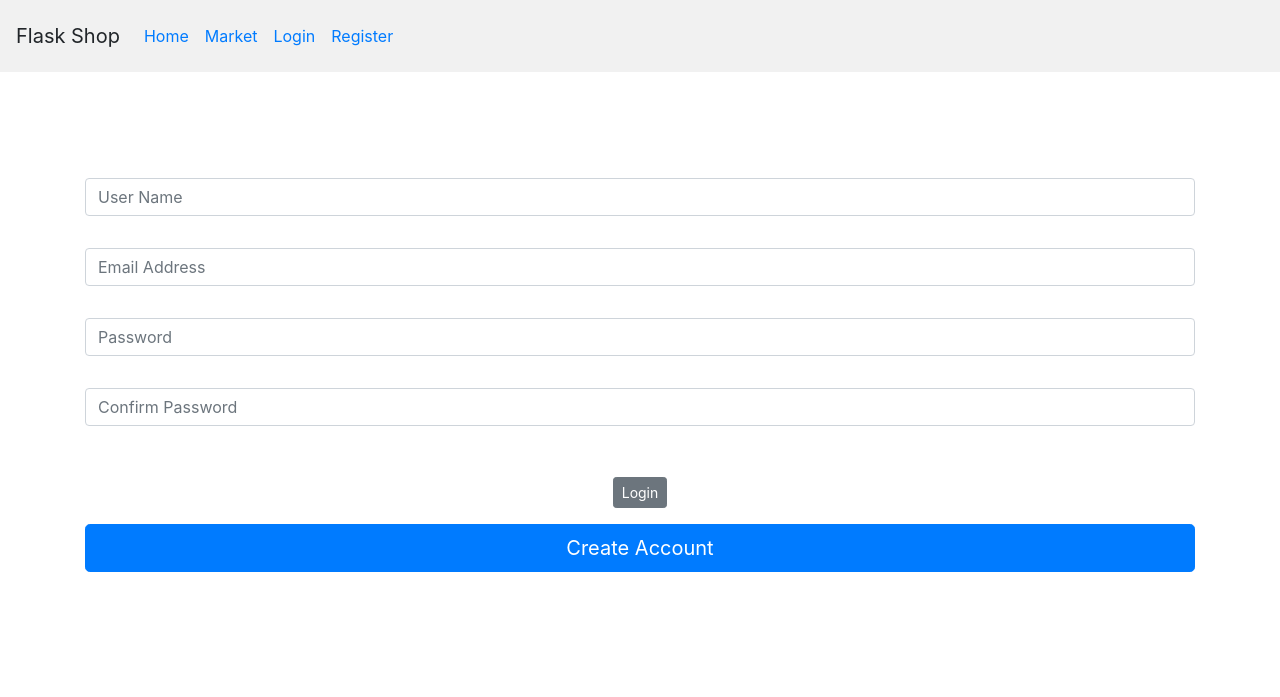
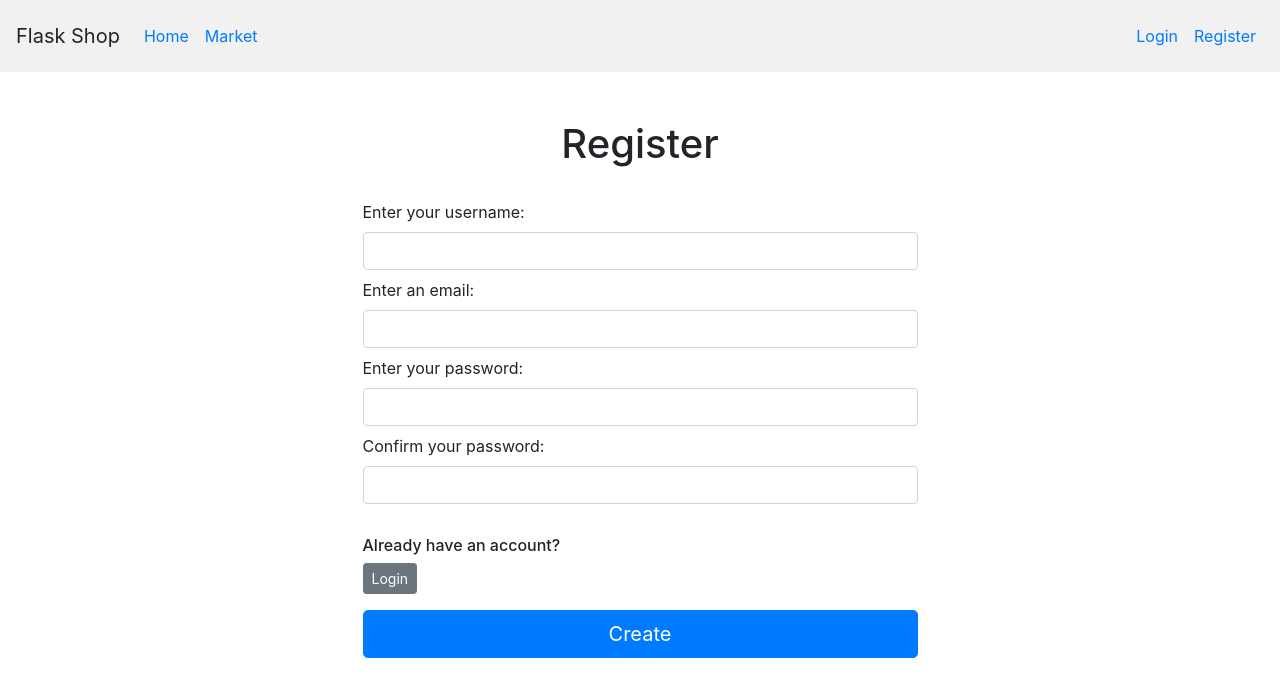
Before and after one commit to vonderklaas/flask-shopping, a Flask app: page /register in a window 1280 px wide. Shown: the top 697 px of the page. Run offline with Flask 2, Linux system fonts and the light colour scheme; some libraries are stand-ins or nearby versions.

Commit message:
More fixes

```diff
--- a/market/__init__.py
+++ b/market/__init__.py
@@ -6,9 +6,12 @@ from flask_login import LoginManager
 app = Flask(__name__)
 app.config['SQLALCHEMY_DATABASE_URI'] = 'sqlite:///market.db'
 app.config['SECRET_KEY'] = 'ec9439cfc6c796ae2029594d'
+
 db = SQLAlchemy(app)
 bcrypt = Bcrypt(app)
+
 login_manager = LoginManager(app)
 login_manager.login_view = "login_page"
 login_manager.login_message_category = "info"
+
 from market import routes
--- a/market/forms.py
+++ b/market/forms.py
@@ -3,32 +3,30 @@ from wtforms import StringField, PasswordField, SubmitField, HiddenField
 from wtforms.validators import Length, EqualTo, Email, DataRequired, ValidationError
 from market.models import User
 
-
 class RegisterForm(FlaskForm):
     def validate_username(self, username_to_check):
         user = User.query.filter_by(username=username_to_check.data).first()
         if user:
-            raise ValidationError('Username already exists! Please try a different username')
+            raise ValidationError('Username already exists! Try a different username')
 
     def validate_email_address(self, email_address_to_check):
         email_address = User.query.filter_by(email_address=email_address_to_check.data).first()
         if email_address:
-            raise ValidationError('Email Address already exists! Please try a different email address')
+            raise ValidationError('Email already exists! Try a different email address')
 
-    username = StringField(label='User Name:', validators=[Length(min=2, max=30), DataRequired()])
-    email_address = StringField(label='Email Address:', validators=[Email(), DataRequired()])
-    password1 = PasswordField(label='Password:', validators=[Length(min=6), DataRequired()])
-    password2 = PasswordField(label='Confirm Password:', validators=[EqualTo('password1'), DataRequired()])
-    submit = SubmitField(label='Create Account')
-
+    username = StringField(label='Enter your username:', validators=[Length(min=2, max=30), DataRequired()])
+    email_address = StringField(label='Enter an email:', validators=[Email(), DataRequired()])
+    password1 = PasswordField(label='Enter your password:', validators=[Length(min=6), DataRequired()])
+    password2 = PasswordField(label='Confirm your password:', validators=[EqualTo('password1'), DataRequired()])
+    submit = SubmitField(label='Create')
 
 class LoginForm(FlaskForm):
-    username = StringField(label='User Name:', validators=[DataRequired()])
-    password = PasswordField(label='Password:', validators=[DataRequired()])
-    submit = SubmitField(label='Sign in')
+    username = StringField(label='Enter your username:', validators=[DataRequired()])
+    password = PasswordField(label='Enter your password:', validators=[DataRequired()])
+    submit = SubmitField(label='Login')
 
 class PurchaseItemForm(FlaskForm):
-    submit = SubmitField(label='Purchase Item!')
+    submit = SubmitField(label='Purchase')
 
 class SellItemForm(FlaskForm):
-    submit = SubmitField(label='Sell Item!')
+    submit = SubmitField(label='Sell')
--- a/market/templates/base.html
+++ b/market/templates/base.html
@@ -13,7 +13,7 @@
     <nav class="navbar navbar-expand-md p-3" style="background-color: #f1f1f1">
       <span class="navbar-brand">Flask Shop</span>
       <div class="collapse navbar-collapse" id="navbarNav">
-        <ul class="navbar-nav me-auto mb-2 mb-lg-0">
+        <ul class="navbar-nav">
             <li class="nav-item active">
                 <a class="nav-link" href="{{ url_for('home_page') }}">Home</a>
             </li>
@@ -22,7 +22,7 @@
             </li>
         </ul>
         {% if current_user.is_authenticated %}
-            <ul class="navbar-nav">
+            <ul class="navbar-nav ml-auto">
                 <li class="nav-item d-flex" style="align-items: center">
                     <span>Coins:</span>
                     <a class="nav-link" style="color: rgb(3, 175, 3); font-weight: bold">
@@ -38,7 +38,7 @@
                 </li>
             </ul>
         {% else %}
-            <ul class="navbar-nav">
+            <ul class="navbar-nav ml-auto">
                 <li class="nav-item">
                     <a class="nav-link" href="{{ url_for('login_page') }}">Login</a>
                 </li>
@@ -50,6 +50,8 @@
       </div>
     </nav>
     <div>
+        <br>
+        <div class="container w-25">
             {% with messages = get_flashed_messages(with_categories=true) %}
                 {% if messages %}
                     {% for category, message in messages %}
@@ -57,9 +59,11 @@
                     {% endfor %}
                 {% endif %}
             {% endwith %}
-
+        </div>
+        <div>
             {% block content %}
             {% endblock %}
+        </div>
     </div>
     <script src='https://kit.fontawesome.com/a076d05399.js'></script>
     <script src="https://code.jquery.com/jquery-3.5.1.slim.min.js" integrity="sha384-DfXdz2htPH0lsSSs5nCTpuj/zy4C+OGpamoFVy38MVBnE+IbbVYUew+OrCXaRkfj" crossorigin="anonymous"></script>
--- a/market/templates/home.html
+++ b/market/templates/home.html
@@ -1,7 +1,9 @@
 {% extends 'base.html' %}
+
 {% block title %}
     Flask Shop
 {% endblock %}
+
 {% block content %}
     <div class="position-relative overflow-hidden p-3 p-md-5 m-md-3 text-center">
         <div class="col-md-5 p-lg-5 mx-auto my-5">
--- a/market/templates/register.html
+++ b/market/templates/register.html
@@ -1,39 +1,38 @@
 {% extends 'base.html' %}
+
 {% block title %}
-    Register Page
+    Register
 {% endblock %}
 
 {% block content %}
-<body class="text-center">
 <div class="container">
-        <form method="POST" class="form-register" style="color:white">
+    <br>
+    <h1 class="text-center">Register</h1>
+    <form method="POST" class="form-register w-50 m-auto">
         {{ form.hidden_tag() }}
-            <h1 class="h3 mb-3 font-weight-normal">
-                Please Create your Account
-            </h1>
         <br>
+        <div class="mb-2">
             {{ form.username.label() }}
-            {{ form.username(class="form-control", placeholder="User Name") }}
-
+            {{ form.username(class="form-control") }}
+        </div>
+        <div class="mb-2">
             {{ form.email_address.label() }}
-            {{ form.email_address(class="form-control", placeholder="Email Address") }}
-
+            {{ form.email_address(class="form-control") }}
+        </div>
+        <div class="mb-2">
             {{ form.password1.label() }}
-            {{ form.password1(class="form-control", placeholder="Password") }}
-
+            {{ form.password1(class="form-control") }}
+        </div>
+        <div class="mb-2">
             {{ form.password2.label() }}
-            {{ form.password2(class="form-control", placeholder="Confirm Password") }}
-
+            {{ form.password2(class="form-control") }}
+        </div>
         <br>
-
         <div class="checkbox mb-3">
             <h6>Already have an account?</h6>
             <a class="btn btn-sm btn-secondary" href="{{ url_for('login_page') }}">Login</a>
         </div>
-
         {{ form.submit(class="btn btn-lg btn-block btn-primary") }}
-
     </form>
 </div>
-</body>
 {% endblock %}
--- a/run.py
+++ b/run.py
@@ -1,5 +1,5 @@
 from market import app
 
-#Checks if the run.py file has executed directly and not imported
+# Checks if the run.py file has executed directly and not imported
 if __name__ == '__main__':
     app.run(debug=True)
```
Also changed, not shown: market/routes.py (+7 -7 lines), market/templates/includes/items_modals.html (+10 -31 lines), market/templates/includes/owned_items_modals.html (+6 -19 lines), market/templates/login.html (+10 -13 lines), market/templates/market.html (+10 -13 lines), market/market.db. Lines whose indentation alone changed are shown as unchanged.
